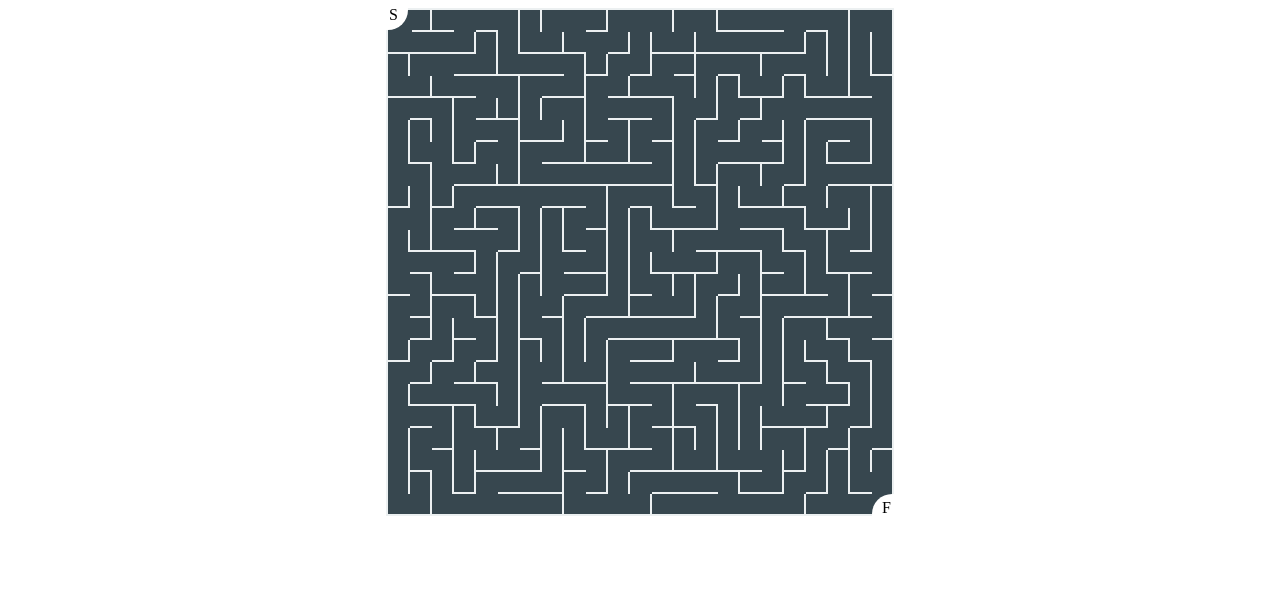
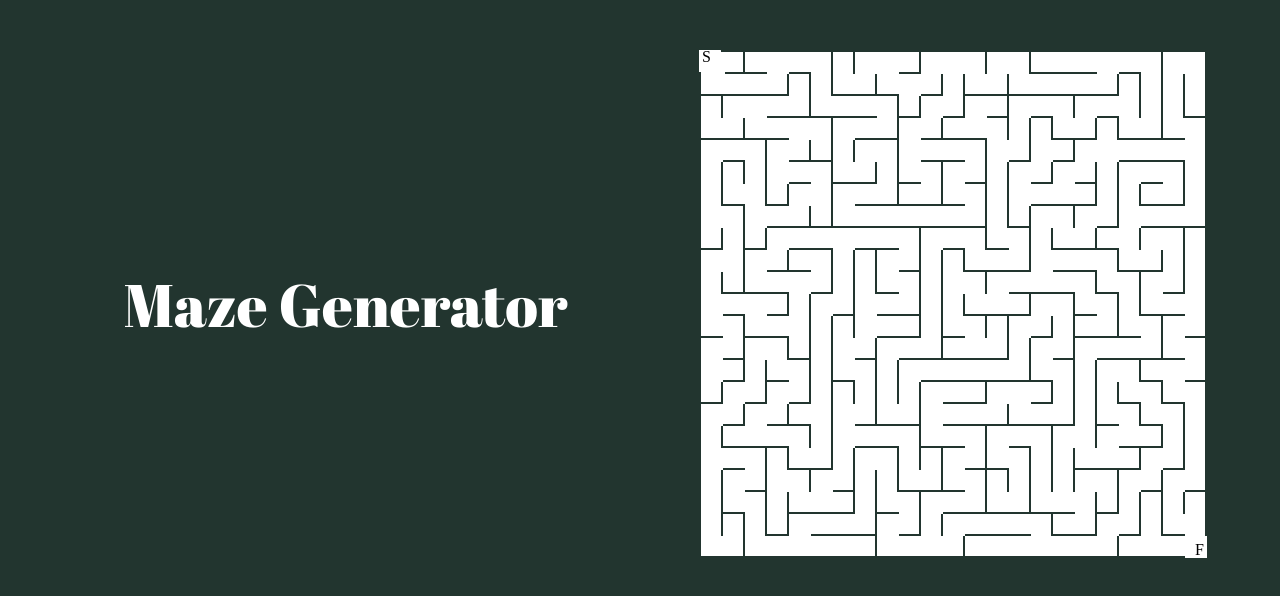
Before and after one commit to ADeeley/The-Maze, a website with bundled scripts: page app/index.html in a window 1280 px wide. Built offline with nearby package versions, Linux system fonts and the light colour scheme.

Commit message:
Update colour pallette.

```diff
--- a/app/index.html
+++ b/app/index.html
@@ -11,10 +11,11 @@
 </head>
 
 <body>
-
-	<canvas id="mazeCanvas" width=" 508" height="508"></canvas>
+	<main>
+		<h1>Maze Generator</h1>
+		<canvas id="mazeCanvas" width=" 508" height="508"></canvas>
+	</main>
 	<script src="main.ts"></script>
-
 </body>
 
 </html>
--- a/app/models/node.model.ts
+++ b/app/models/node.model.ts
@@ -12,7 +12,7 @@ export class NodeModel {
 		public row: number,
 		public col: number,
 		public isOpen: boolean = false,
-		public colour: ColoursEnum = ColoursEnum.grey
+		public colour: ColoursEnum = ColoursEnum.white
 	) {
 		this.x = this.rectModel.x;
 		this.y = this.rectModel.y;
--- a/app/style.scss
+++ b/app/style.scss
@@ -1,5 +1,23 @@
-#mazeCanvas {
-  background: #ecf0f1;
-  display: block;
-  margin: 0 auto;
+@import url('https://fonts.googleapis.com/css?family=Abril+Fatface&display=swap');
+$text: #ffffff;
+$background: #22352f;
+
+body {
+	background: $background;
 }
+
+main {
+	display: flex;
+	align-items: center;
+	justify-content: space-around;
+	flex-wrap: wrap;
+	margin-top: 50px;
+}
+
+h1 {
+	color: $text;
+	font-family: 'Abril Fatface', cursive;
+	font-weight: lighter;
+	font-size: 60px;
+	margin-left: 50px;
+}
```
